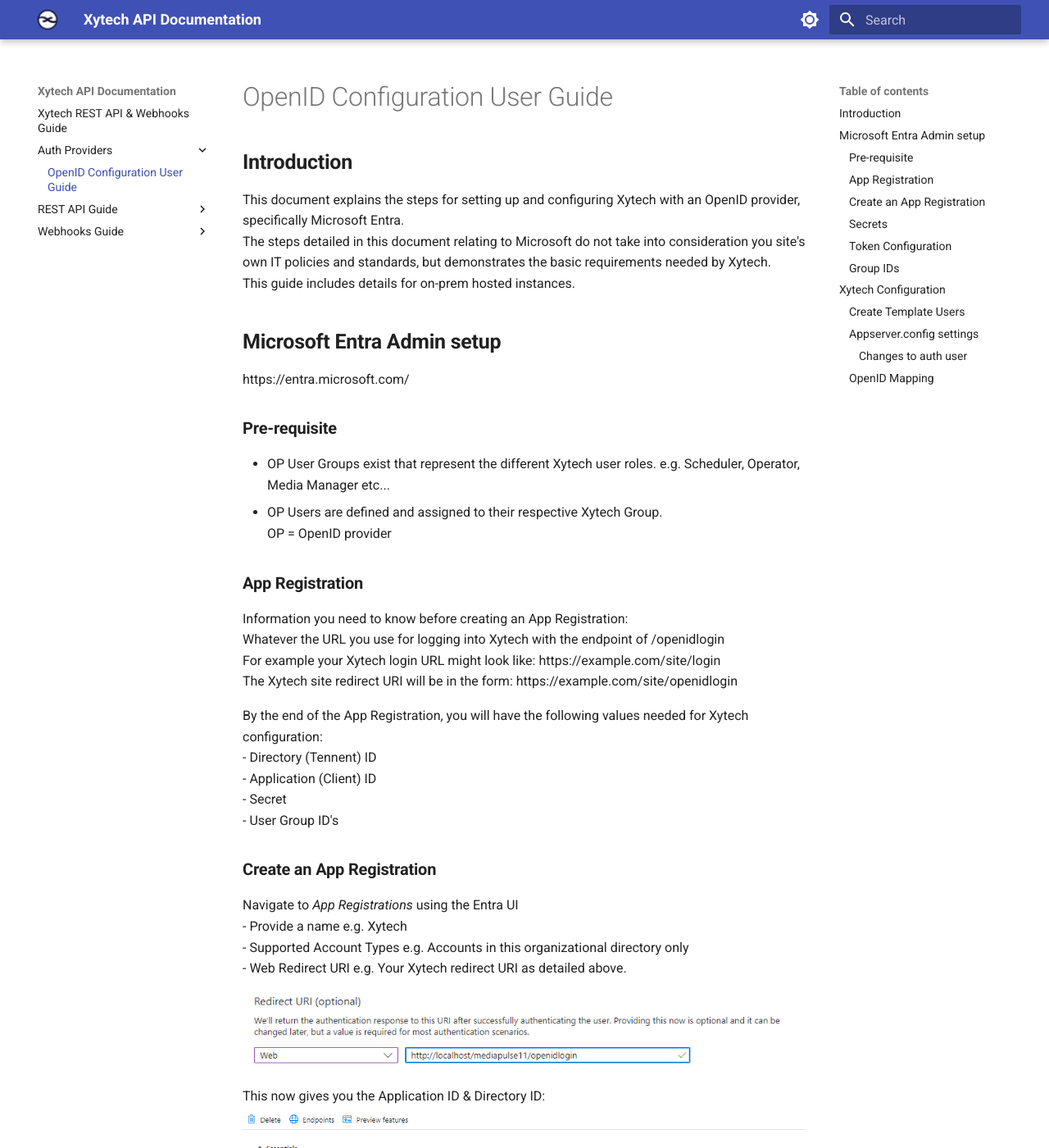
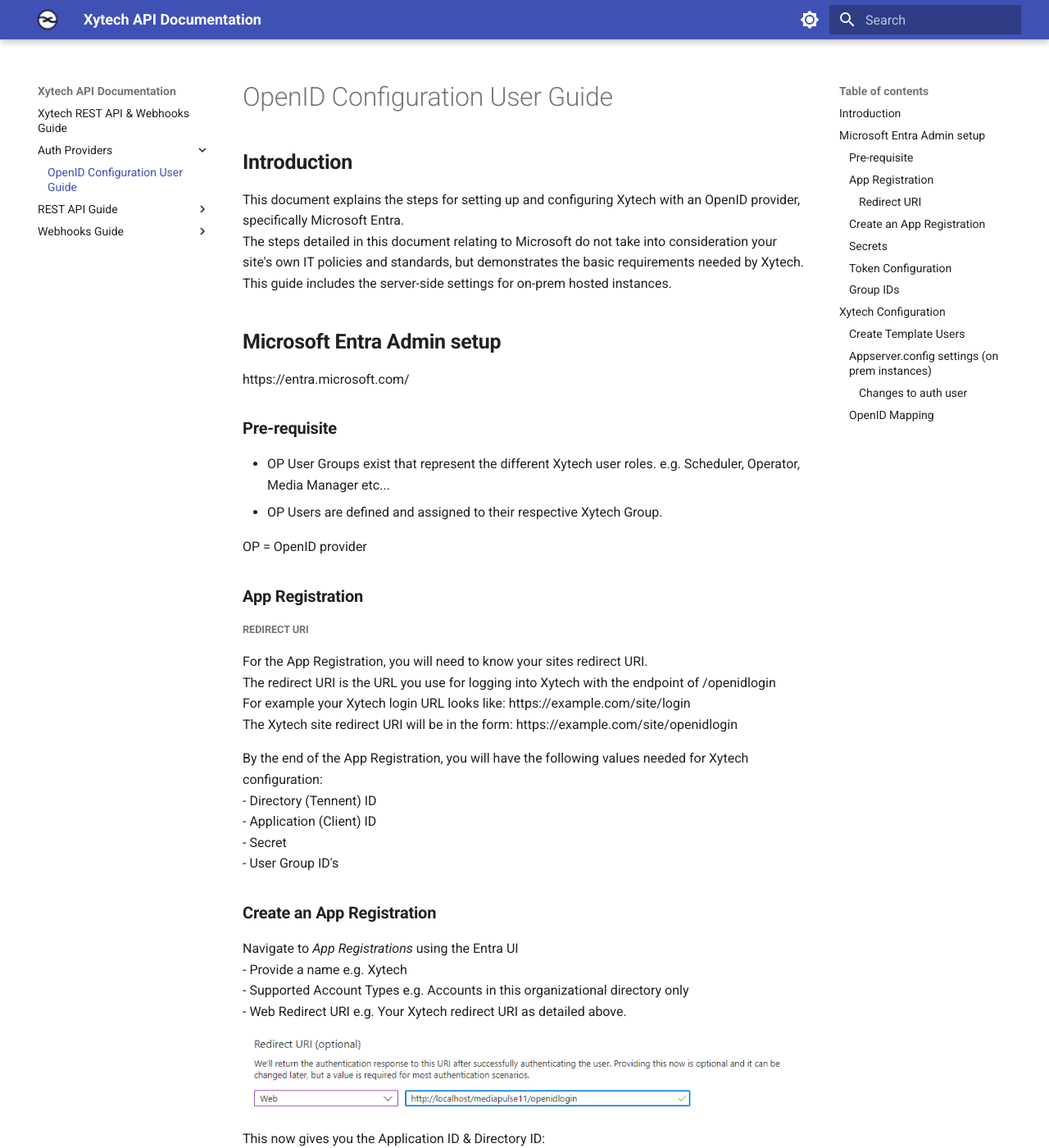
Before and after one commit to xytechsystems/documentation, an MkDocs documentation site: the page built from docs/Auth Providers/OpenID Configuration User Guide.md, in a window 1280 px wide and 1400 px high. Shown: the whole window at 82% size. Built offline with MkDocs 1.6.1 and Material for MkDocs 9.7.7, drawn with Linux system fonts in a browser that asks for light colours; some of the changed text lies outside the part shown.

Commit message:
Updates 2

```diff
--- a/docs/Auth Providers/OpenID Configuration User Guide.md
+++ b/docs/Auth Providers/OpenID Configuration User Guide.md
@@ -1,18 +1,20 @@
 ## Introduction
 This document explains the steps for setting up and configuring Xytech with an OpenID provider, specifically Microsoft Entra.
-The steps detailed in this document relating to Microsoft do not take into consideration you site's own IT policies and standards, but demonstrates the basic requirements needed by Xytech.
-This guide includes details for on-prem hosted instances.
+The steps detailed in this document relating to Microsoft do not take into consideration your site's own IT policies and standards, but demonstrates the basic requirements needed by Xytech.
+This guide includes the server-side settings for on-prem hosted instances.
 
 ## Microsoft Entra Admin setup
 https://entra.microsoft.com/
 ### Pre-requisite
 - OP User Groups exist that represent the different Xytech user roles. e.g. Scheduler, Operator, Media Manager etc...
 - OP Users are defined and assigned to their respective Xytech Group.
+
 OP = OpenID provider
 ### App Registration
-Information you need to know before creating an App Registration:
-Whatever the URL you use for logging into Xytech with the endpoint of /openidlogin
-For example your Xytech login URL might look like: https://example.com/site/login
+##### Redirect URI
+For the App Registration, you will need to know your sites redirect URI.
+The redirect URI is the URL you use for logging into Xytech with the endpoint of /openidlogin
+For example your Xytech login URL looks like: https://example.com/site/login
 The Xytech site redirect URI will be in the form: https://example.com/site/openidlogin
 
 By the end of the App Registration, you will have the following values needed for Xytech configuration:
@@ -31,7 +33,7 @@
 This now gives you the Application ID & Directory ID:
 ![](assets/Pasted%20image%2020241018165325.png)
 
-###  Secrets
+### Secrets
 Create a new secret with a description and expiry timeframe.
 Make a note of the value of the Secret.
 
@@ -62,10 +64,10 @@
 User settings:
 ![](assets/Pasted%20image%2020241018165459.png)
 
-### Appserver.config settings
+### Appserver.config settings (on prem instances)
 
-Add the following settings to the appserver config file:
-Replacing {...} with your values obtained earlier:
+Add the following settings to the Xytech appserver config file:
+Replacing {...} with your values obtained earlier for:
 
 - Directory (Tennent) ID
 - Application (Client) ID
```
Also changed, not shown: other parts of docs/Auth Providers/OpenID Configuration User Guide.md (+1 -1 lines).
